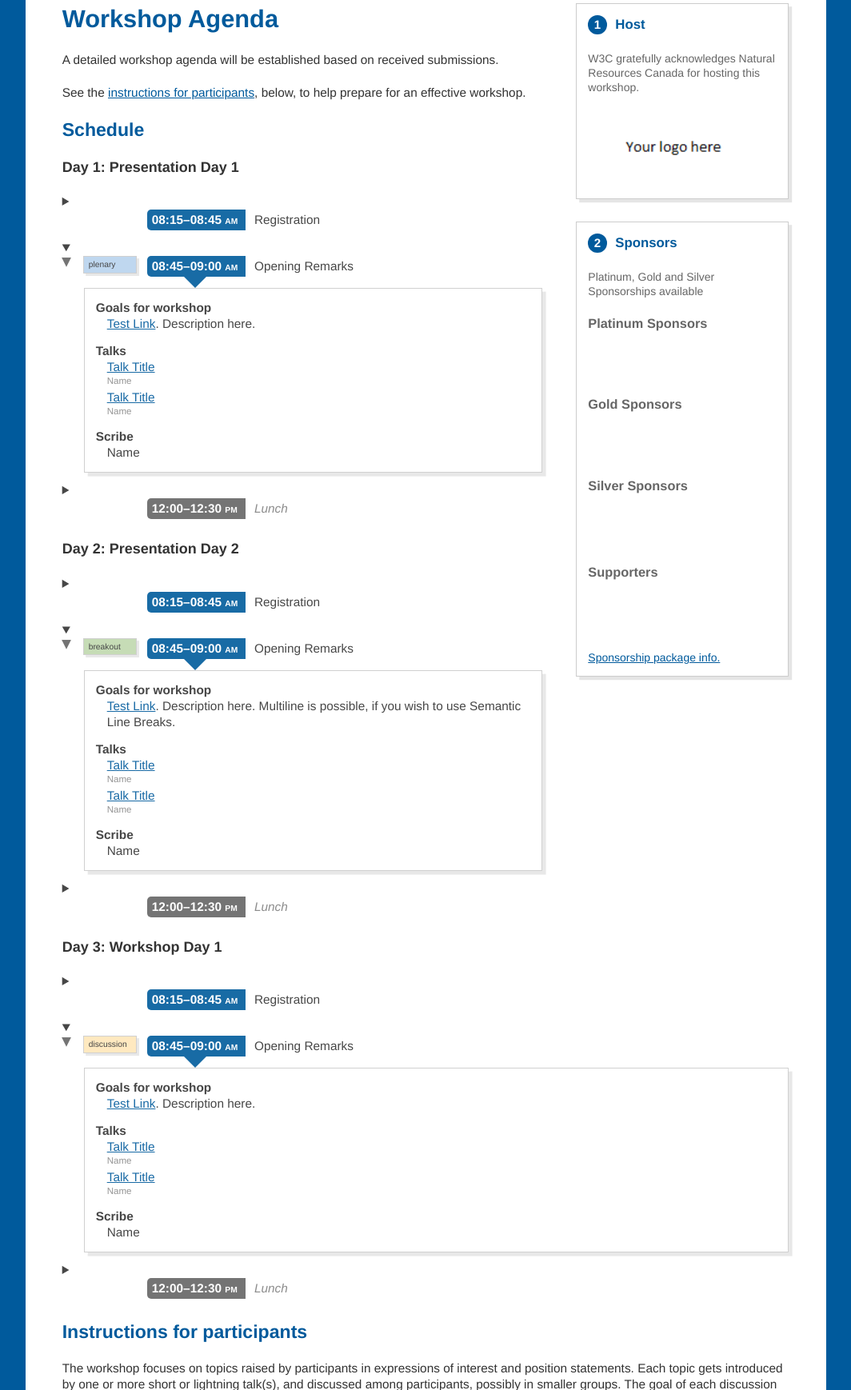
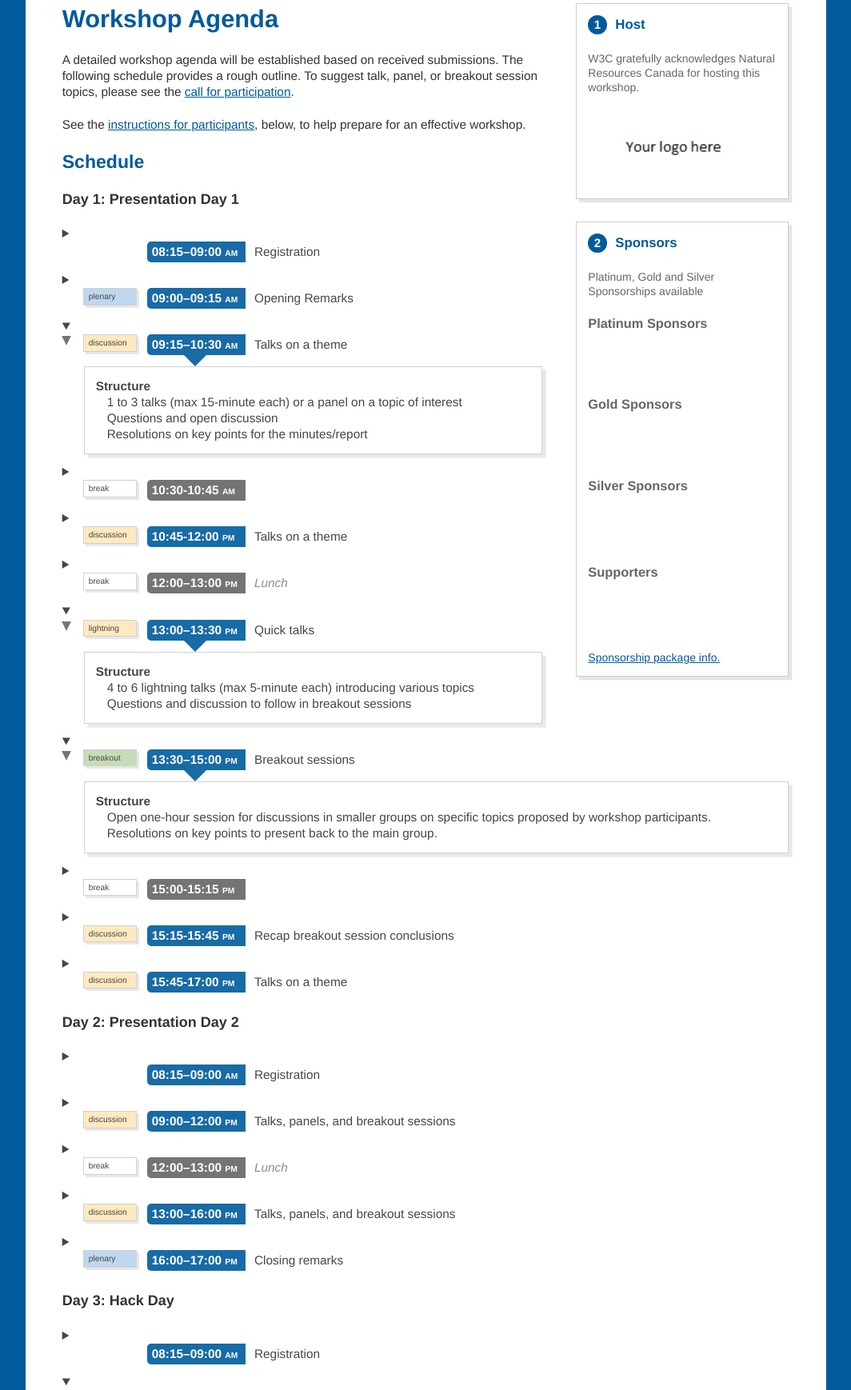
Before and after one commit to Maps4HTML/Maps4HTML-Workshop-2020, a Jekyll site: the page built from agenda.html, in a window 1280 px wide, cut to the strip 758-2496 px from the top of the page. Shown: the whole strip at 80% size, without its empty margins (108-1172 px from the left). Built offline with Jekyll 4.4.1, drawn with Linux system fonts in a browser that asks for light colours; some of the changed text lies outside the part shown.

Commit message:
Add agenda outline
Includes the following changes to the template:

- make the `break` type explicit,
  rather than relying on string-matching the title
- add `keynote` as an alternative to `plenary`
  (though I didn't end up using it)

```diff
--- a/agenda.html
+++ b/agenda.html
@@ -4,69 +4,118 @@ layout: default
 schedule:
 - title: "Day 1: Presentation Day 1"
   agenda:
-  - time: "08:15–08:45AM"
+# Each agenda item should contain
+# time, as a string describing the range
+# title, as non-interactive HTML (optional for breaks)
+# type, one of plenary, keynote, discussion, lightning, breakout, workshop, break (or none, for admin and such)
+# open, (optional) boolean indicating whether the details element will be open by default
+# details (optional), a list of headings
+#   each of which is mapped to a list of (one or more) bullet points, as HTML
+#   e.g., goals, speakers, scribe
+#
+# EXAMPLES
+#
+# - time: "09:15–10:30AM"
+#   title: Important topic
+#   type: discussion
+#   open: true
+#   details:
+#     - Goals for workshop:
+#       - <a href="#">Test Link</a>. Description here.
+#     - Talks:
+#       - <a href="#">Talk Title</a>
+#         <span>Name</span>
+#       - <a href="#">Talk Title</a>
+#         <span>Name</span>
+#     - Scribe:
+#       - Name
+# - time: "12:00–12:30PM"
+#   title: Lunch
+#   type: break
+
+  - time: "08:15–09:00AM"
     title: Registration
-  - time: "08:45–09:00AM"
+  - time: "09:00–09:15AM"
     title: Opening Remarks
-    type: plenary # plenary, discussion or breakout
-    open: true # defaults to open element if true
-    details: # delete if no details
-      - Goals for workshop:
-        - <a href="#">Test Link</a>. Description here.
-      - Talks:
-        - <a href="#">Talk Title</a>
-          <span>Name</span>
-        - <a href="#">Talk Title</a>
-          <span>Name</span>
-      - Scribe:
-        - Name
-  - time: "12:00–12:30PM"
+    type: plenary
+  - time: "09:15–10:30AM"
+    title: Talks on a theme
+    type: discussion
+    open: true
+    details:
+      - Structure:
+        - 1 to 3 talks (max 15-minute each) or a panel on a topic of interest
+        - Questions and open discussion
+        - Resolutions on key points for the minutes/report
+  - time: "10:30-10:45AM"
+    type: break
+  - time: "10:45-12:00PM"
+    title: Talks on a theme
+    type: discussion
+  - time: "12:00–13:00PM"
     title: Lunch
+    type: break
+  - time: "13:00–13:30PM"
+    title: Quick talks
+    type: lightning
+    open: true
+    details:
+      - Structure:
+        - 4 to 6 lightning talks (max 5-minute each) introducing various topics
+        - Questions and discussion to follow in breakout sessions
+  - time: "13:30–15:00PM"
+    title: Breakout sessions
+    type: breakout
+    open: true
+    details:
+      - Structure:
+        - Open one-hour session for discussions in smaller groups on specific topics proposed by workshop participants.
+        - Resolutions on key points to present back to the main group.
+  - time: "15:00-15:15PM"
+    type: break
+  - time: "15:15-15:45PM"
+    title: Recap breakout session conclusions
+    type: discussion
+  - time: "15:45-17:00PM"
+    title: Talks on a theme
+    type: discussion
+#
 - title: "Day 2: Presentation Day 2"
   agenda:
-  - time: "08:15–08:45AM"
+  - time: "08:15–09:00AM"
     title: Registration
-  - time: "08:45–09:00AM"
-    title: Opening Remarks
-    type: breakout # plenary, discussion or breakout
-    open: true # defaults to open element if true
-    details: # delete if no details
-      - Goals for workshop:
-        - <a href="#">Test Link</a>. Description here.
-          Multiline is possible,
-          if you wish to use Semantic Line Breaks.
-      - Talks:
-        - <a href="#">Talk Title</a>
-          <span>Name</span>
-        - <a href="#">Talk Title</a>
-          <span>Name</span>
-      - Scribe:
-        - Name
-  - time: "12:00–12:30PM"
+  - time: "09:00–12:00PM"
+    title: Talks, panels, and breakout sessions
+    type: discussion
+  - time: "12:00–13:00PM"
     title: Lunch
-- title: "Day 3: Workshop Day 1"
+    type: break
+  - time: "13:00–16:00PM"
+    title: Talks, panels, and breakout sessions
+    type: discussion
+  - time: "16:00–17:00PM"
+    title: Closing remarks
+    type: plenary
+#
+- title: "Day 3: Hack Day"
   agenda:
-  - time: "08:15–08:45AM"
+  - time: "08:15–09:00AM"
     title: Registration
-  - time: "08:45–09:00AM"
-    title: Opening Remarks
-    type: discussion # plenary, discussion or breakout
-    open: true # defaults to open element if true
-    details: # delete if no details
-      - Goals for workshop:
-        - <a href="#">Test Link</a>. Description here.
-      - Talks:
-        - <a href="#">Talk Title</a>
-          <span>Name</span>
-        - <a href="#">Talk Title</a>
-          <span>Name</span>
-      - Scribe:
-        - Name
-  - time: "12:00–12:30PM"
-    title: Lunch
+  - time: "09:00–17:00PM"
+    title: Workshop hack sessions
+    type: workshop
+    open: true
+    details:
+      - Structure:
+        - Breakout sessions on specific proposals and options
+        - Collaborative software development or demonstrations
 ---
 <h1>Workshop Agenda</h1>
-<p>A detailed workshop agenda will be established based on received submissions.</p>
+<p>A detailed workshop agenda will be established based on received submissions.
+  The following schedule provides a rough outline.
+  To suggest talk, panel, or breakout session topics,
+  please see the <a href="call-for-participation">call for participation</a>.
+</p>
 <p>
   See the <a href="#tips">instructions for participants</a>, below,
   to help prepare for an effective workshop.
@@ -78,7 +127,7 @@ schedule:
   <h3>{{ day.title }}</h3>
   <ol class="schedule">
     {% for item in day.agenda %}
-      <li class="{% unless item.details %}no-details{% endunless %}{% if item.title contains 'Break' or item.title contains 'Lunch' %} break {% endif %}">
+      <li class="{% unless item.details %}no-details{% endunless %}{% if item.type == 'break' %} break{% endif %}">
         <details {% if item.open %}open{% endif %}>
           <summary>
             <span class="desc">
@@ -127,8 +176,11 @@ schedule:
     <dd>
       Plenary sessions introduce and summarize generic information relevant to all participants.
     </dd>
+    <dt class="type type-discussion" id="discussion">
+      discussion
+    </dt>
     <dt class="type type-lightning" id="lightning">
-      discussion
+      lightning
     </dt>
     <dd>
       A typical discussion session (45-75 minutes) starts with a few talks by speakers nominated in advance.
@@ -139,7 +191,8 @@ schedule:
       breakout
     </dt>
     <dd>
-      Participants break into smaller breakout groups to discuss more specific topics over a period of maximum 60 minutes.
+      Participants break into smaller breakout groups to discuss more specific topics,
+      or to hack on software solutions.
       The breakout session schedule is built collaboratively by the participants in the course of the workshop.
       Each group will provide a written summary of their breakout session.
     </dd>
--- a/assets/css/style.css
+++ b/assets/css/style.css
@@ -460,7 +460,7 @@ dt.type {
   background-color: #ffe7ba;
 }
 
-.type-plenary {
+.type-plenary, .type-keynote {
   background-color: #b9d3ee;
 }
 
```
